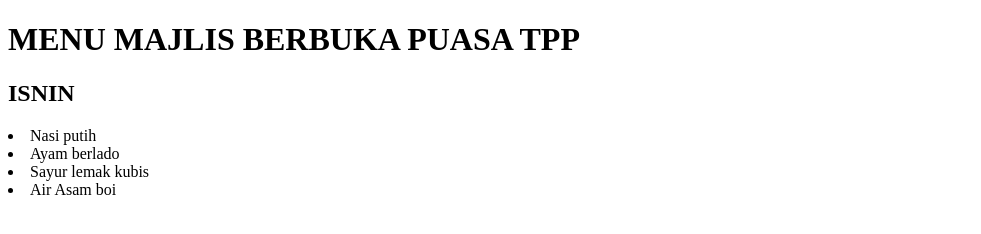
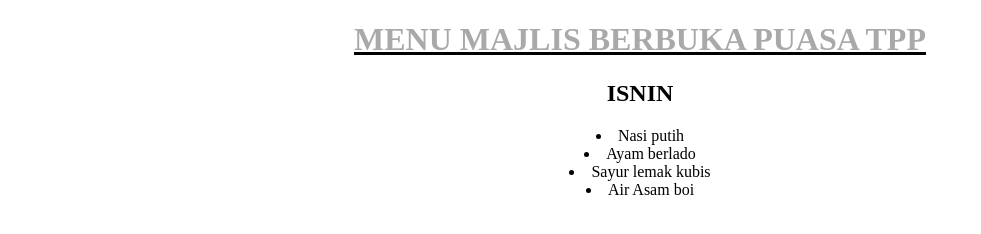
Before and after one commit to ellyvssa/menu-tpp, a plain HTML site: page index.html in a window 1280 px wide. Shown: the whole page, without its empty margins (0-981 px from the left). Drawn offline with Linux system fonts and the light colour scheme.

Commit message:
modified file index.html dengan meletakkan css

```diff
--- a/index.html
+++ b/index.html
@@ -6,6 +6,22 @@
     <meta name="viewport" content="width=device-width, initial-scale=1.0">
     <title>Menu</title>
 </head>
+<style>
+    h1{
+        text-align: center;
+        color: darkgray;
+        text-decoration: underline;
+        text-decoration-color: black;
+    }
+
+    h2{
+        text-align: center;
+    }
+
+    li{
+        text-align: center;
+    }
+</style>
 <body>
     <h1>MENU MAJLIS BERBUKA PUASA TPP</h1>
     <h2>ISNIN</h2>
```
